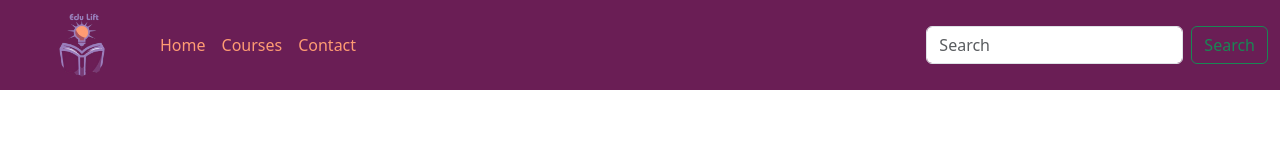
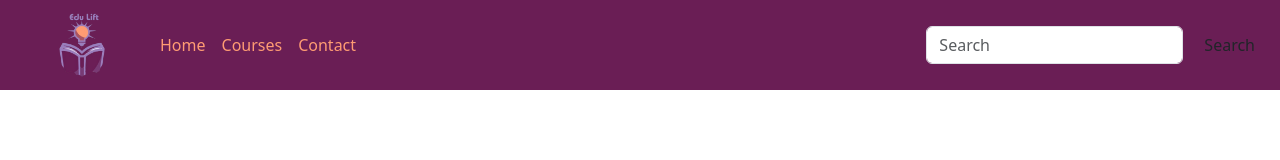
Before and after one commit to gayathirijeyananthan/Page-1, a React (Create React App) app in the folder 1st/: page / in a window 1280 px wide. Shown: the top 160 px of the page. Built offline with nearby package versions, Linux system fonts and the light colour scheme; a small style sheet from the web is missing.

Commit message:
Navbar modified

```diff
--- a/1st/src/components/Nav.js
+++ b/1st/src/components/Nav.js
@@ -26,7 +26,7 @@ export const Nav = () => {
         </div>
         <form class="d-flex" role="search">
           <input class="form-control me-2" type="search" placeholder="Search" aria-label="Search"/>
-          <button class="btn btn-outline-success" type="submit">Search</button>
+          <button class="btn custom-outline" type="submit">Search</button>
         </form>
       </div>
 
```
